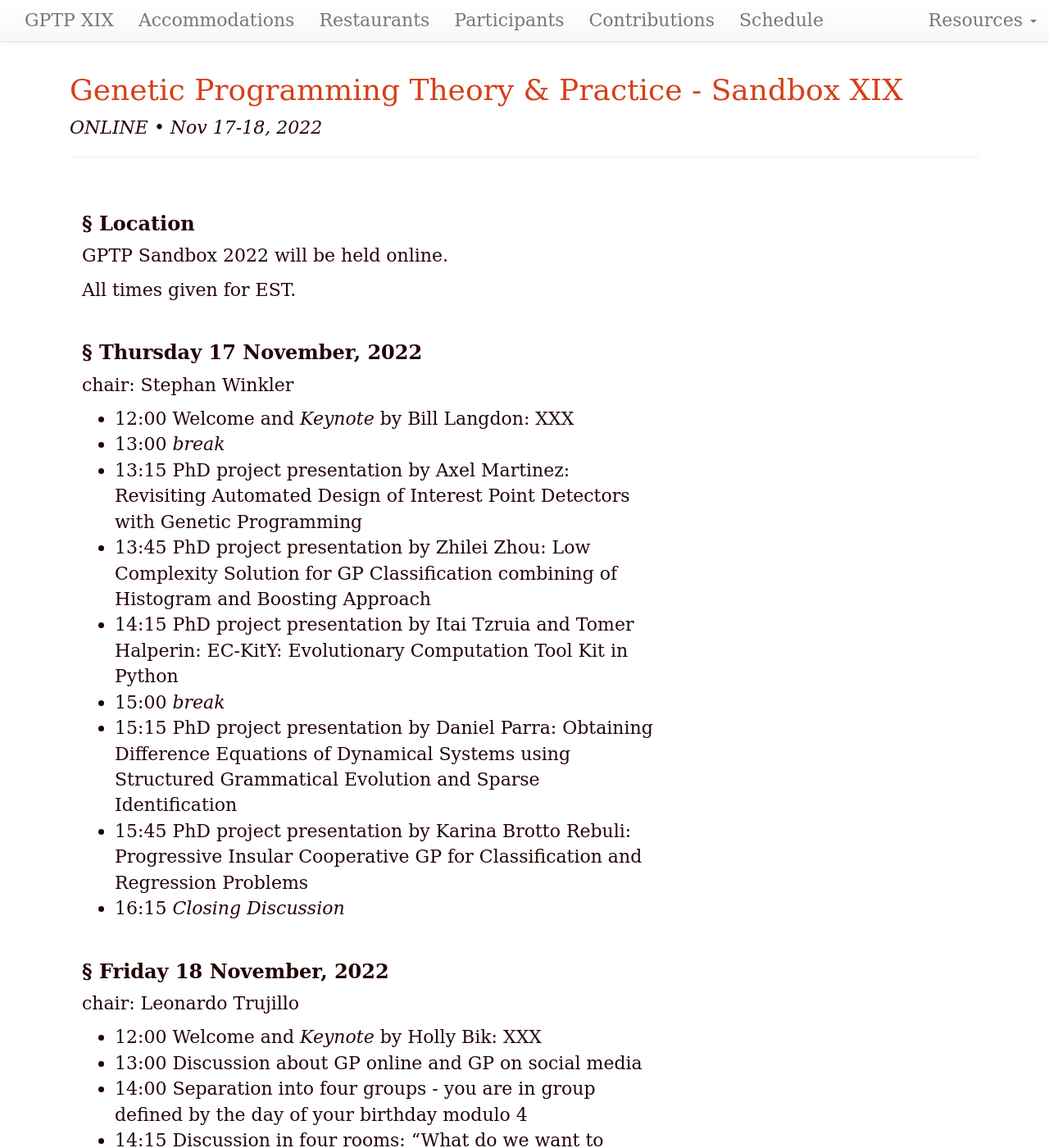
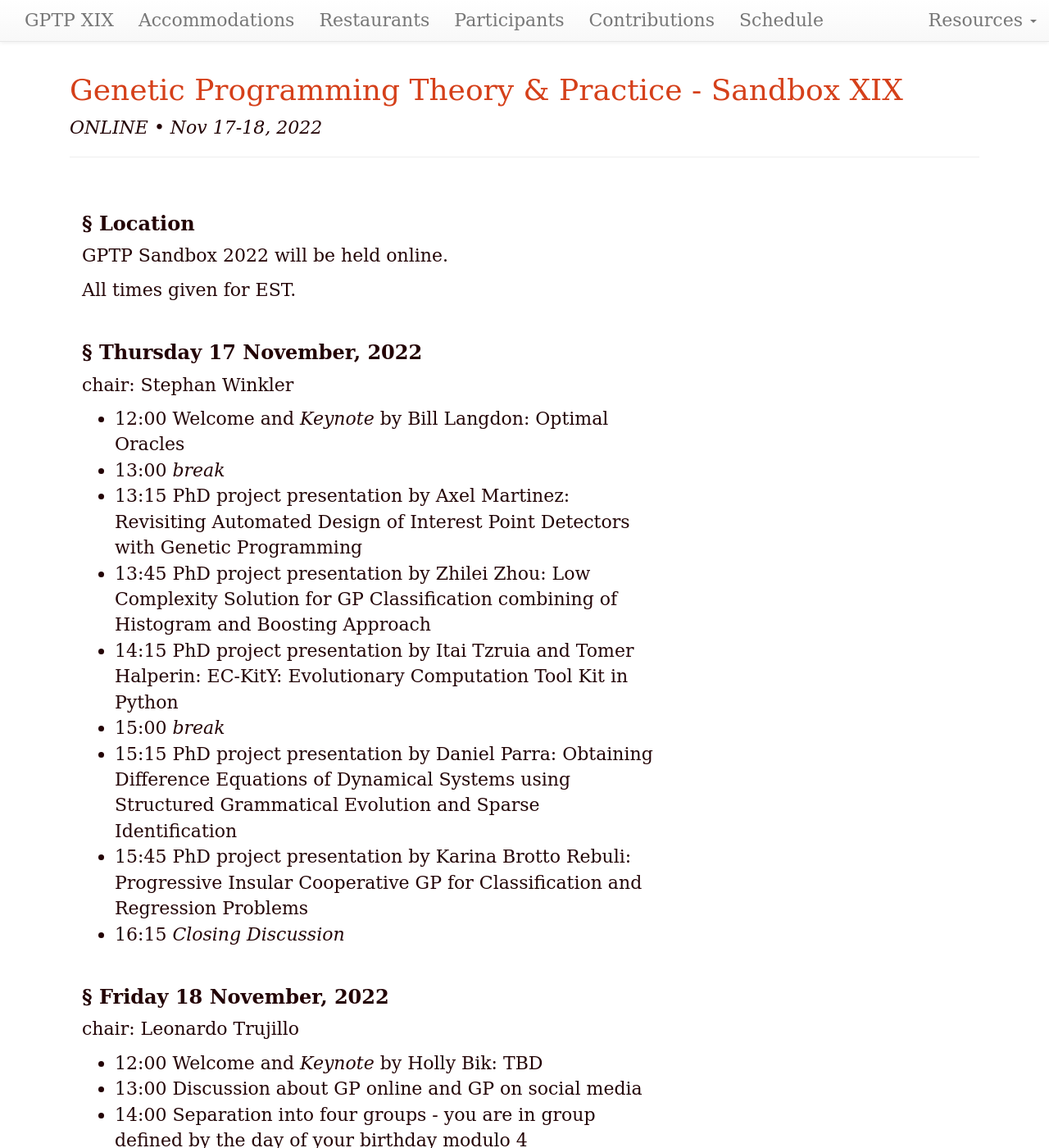
Before and after one commit to GPTP-workshop/gptp-workshop.github.io, a Jekyll site: the page built from schedule.md, in a window 1280 px wide and 1400 px high. Shown: the whole window at 82% size. Built offline with Jekyll 4.4.1, drawn with Linux system fonts in a browser that asks for light colours; our own code applies the rules of GitHub Pages for plain Markdown files.

Commit message:
Update schedule.md

```diff
--- a/schedule.md
+++ b/schedule.md
@@ -14,7 +14,7 @@ All times given for EST.
 
 chair: Stephan Winkler
 
-- 12:00 Welcome and _Keynote_ by Bill Langdon: XXX
+- 12:00 Welcome and _Keynote_ by Bill Langdon: Optimal Oracles
 - 13:00 _break_
 - 13:15 PhD project presentation by Axel Martinez: Revisiting Automated Design of Interest Point Detectors with Genetic Programming
 - 13:45 PhD project presentation by Zhilei Zhou: Low Complexity Solution for GP Classification combining of Histogram and Boosting Approach
@@ -28,7 +28,7 @@ chair: Stephan Winkler
 
 chair: Leonardo Trujillo
 
-- 12:00 Welcome and _Keynote_ by Holly Bik: XXX
+- 12:00 Welcome and _Keynote_ by Holly Bik: TBD
 - 13:00 Discussion about GP online and GP on social media
 - 14:00 Separation into four groups - you are in group defined by the day of your birthday modulo 4
 - 14:15 Discussion in four rooms: "What do we want to communicate?"
```
